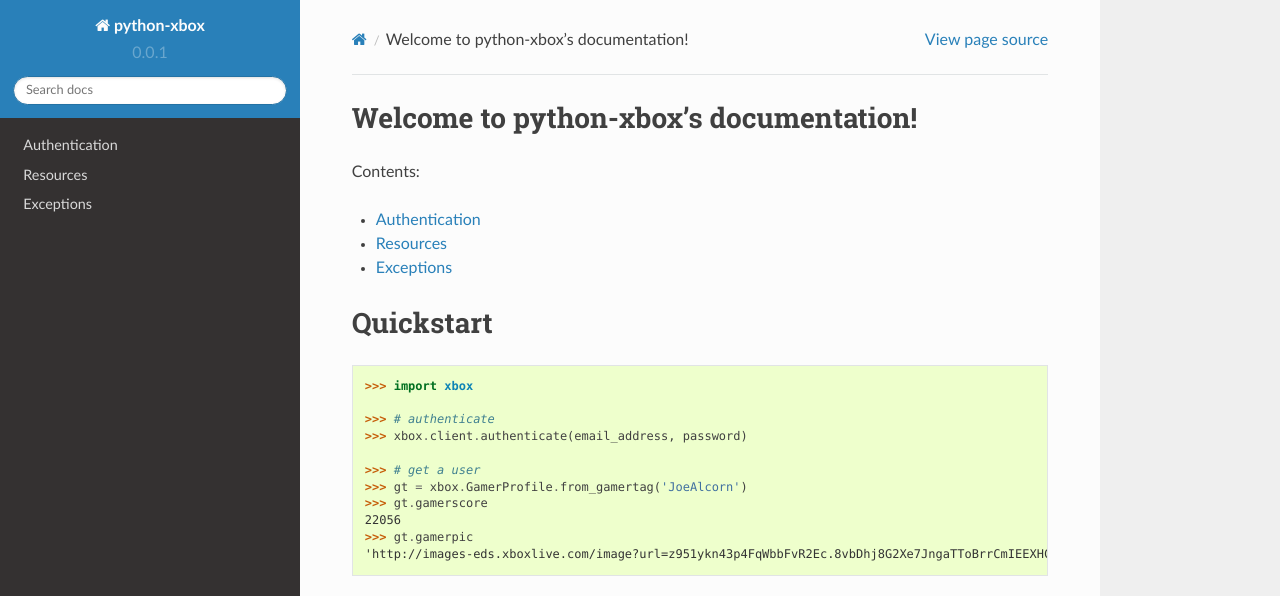
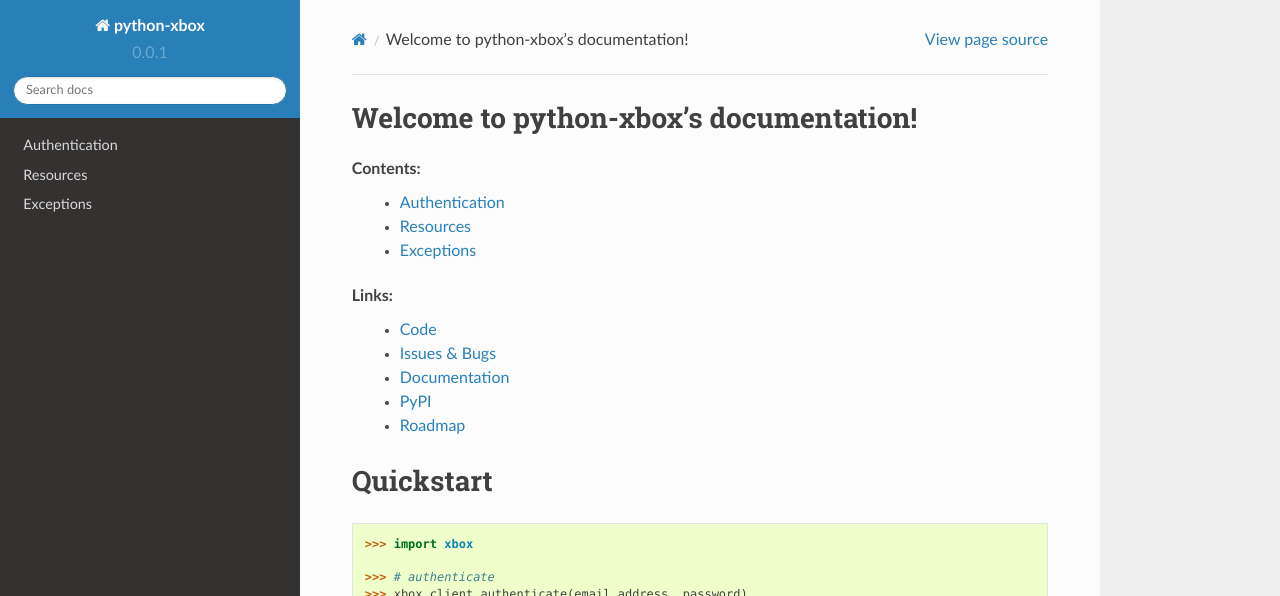
Before and after one commit to joealcorn/xbox, a Sphinx documentation site: the page built from docs/source/index.rst, in a window 1280 px wide and 1047 px high, cut to the strip 0-596 px from the top of the window. Built offline with Sphinx 7.4.7 and the Read the Docs theme 2.0.0, drawn with Linux system fonts in a browser that asks for light colours.

Commit message:
add extra links to readme and docs index

```diff
--- a/docs/source/index.rst
+++ b/docs/source/index.rst
@@ -7,14 +7,20 @@
 =======================================
 
 Contents:
+    .. toctree::
+       :maxdepth: 2
 
-.. toctree::
-   :maxdepth: 2
+       authentication
+       resource
+       exceptions
 
-   authentication
-   resource
-   exceptions
 
+Links:
+    * `Code <https://github.com/buttscicles/xbox>`_
+    * `Issues & Bugs <https://github.com/buttscicles/xbox/issues>`_
+    * `Documentation <http://xbox.readthedocs.org/en/latest/>`_
+    * `PyPI <https://pypi.python.org/pypi/python-xbox>`_
+    * `Roadmap <https://trello.com/b/onAwDz0V/python-xbox>`_
 
 Quickstart
 ==========
```
Also changed, not shown: README.md (+3 -0 lines).
